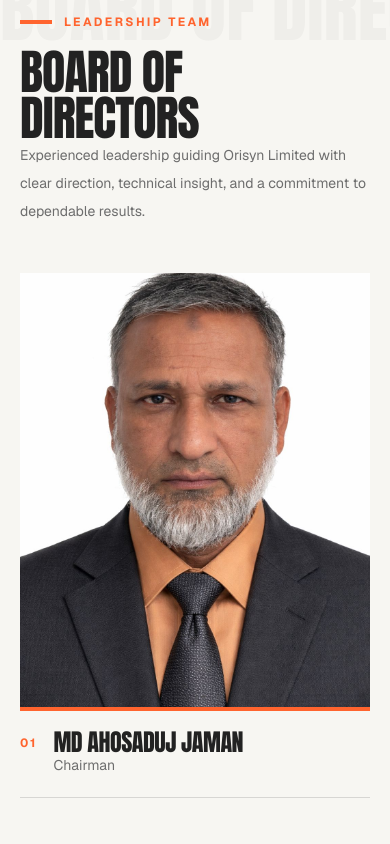
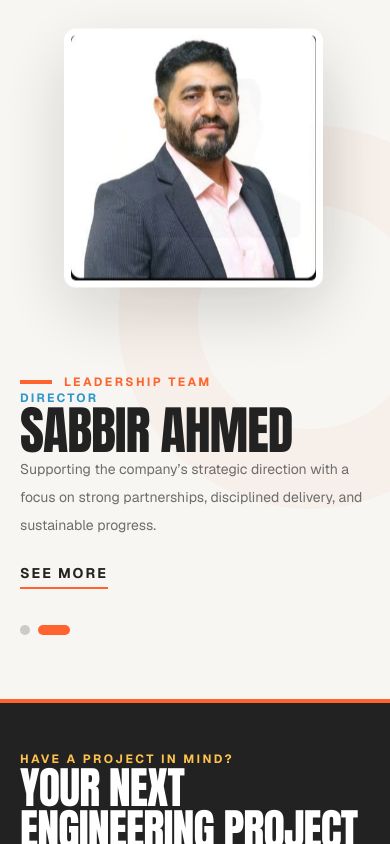
Before and after one commit to rubelrana123/orisyn_limited, a Next.js app: page / in a window 390 px wide. Shown: the part 7320-8164 px from the top of the page. Built offline with nearby package versions, Linux system fonts and the light colour scheme.

Commit message:
update director pannel

```diff
--- a/app/(landing)/page.tsx
+++ b/app/(landing)/page.tsx
@@ -17,7 +17,7 @@ export default function Home() {
       <ServicesShowcase />
       <MissionVisionValues />
       <BoardOfDirector/>
-      <ClientsPartners />
+      {/* <ClientsPartners /> */}
     </main>
   );
 }
--- /dev/null
+++ b/app/about/[person]/page.tsx
@@ -0,0 +1,86 @@
+import Image from "next/image";
+import Link from "next/link";
+import { notFound } from "next/navigation";
+
+const people = {
+  "md-mehedi-hasan": {
+    name: "Md Mehedi Hasan",
+    role: "Managing Director",
+    image: "/director/md-mehedi-hasan-white.png",
+    introduction:
+      "Leading Orisyn Limited with a practical vision for dependable engineering, responsible growth, and lasting value for every client.",
+    details:
+      "His leadership keeps the company focused on quality, accountability, and practical solutions that serve clients for the long term.",
+  },
+  "sabbir-ahmed": {
+    name: "Sabbir Ahmed",
+    role: "Director",
+    image: "/director/sabbirAhmed.jpeg",
+    introduction:
+      "Supporting the company’s strategic direction with a focus on strong partnerships, disciplined delivery, and sustainable progress.",
+    details:
+      "He contributes to business planning and delivery oversight, helping teams maintain clear priorities and dependable standards.",
+  },
+} as const;
+
+type PersonSlug = keyof typeof people;
+
+export function generateStaticParams() {
+  return Object.keys(people).map((person) => ({ person }));
+}
+
+export default async function PersonPage({
+  params,
+}: PageProps<"/about/[person]">) {
+  const { person } = await params;
+
+  if (!(person in people)) notFound();
+
+  const profile = people[person as PersonSlug];
+
+  return (
+    <main className="min-h-screen bg-background py-16 sm:py-20 lg:py-28">
+      <div className="container">
+        <Link
+          href="/#leadership"
+          className="text-xs font-bold uppercase tracking-[0.18em] text-primary transition-colors hover:text-charcoal sm:text-sm"
+        >
+          Back to leadership
+        </Link>
+
+        <article className="mt-10 grid items-center gap-10 lg:grid-cols-[0.8fr_1.2fr] lg:gap-20">
+          <div className="relative aspect-square overflow-hidden rounded-md bg-surface shadow-[0_24px_70px_rgba(34,34,34,0.12)]">
+            <Image
+              src={profile.image}
+              alt={`${profile.name}, ${profile.role}`}
+              fill
+              sizes="(max-width: 1023px) 100vw, 40vw"
+              className="object-cover"
+            />
+          </div>
+
+          <div>
+            <div className="flex items-center gap-3">
+              <span className="h-1 w-8 bg-primary" aria-hidden="true" />
+              <p className="text-xs font-bold uppercase tracking-[0.2em] text-primary sm:text-sm">
+                Leadership profile
+              </p>
+            </div>
+            <p className="mt-7 text-xs font-bold uppercase tracking-[0.18em] text-secondary">
+              {profile.role}
+            </p>
+            <h1 className="mt-3 text-[clamp(3.5rem,8vw,7rem)] uppercase text-charcoal">
+              {profile.name}
+            </h1>
+            <p className="mt-7 max-w-2xl text-base leading-8 text-muted">
+              {profile.introduction}
+            </p>
+            <p className="mt-4 max-w-2xl text-base leading-8 text-muted">
+              {profile.details}
+            </p>
+          </div>
+        </article>
+      </div>
+    </main>
+  );
+}
--- a/components/common/Navbar.tsx
+++ b/components/common/Navbar.tsx
@@ -7,8 +7,8 @@ import { useEffect, useState } from "react";
 const navItems = [
   { label: "Home", href: "/" },
   { label: "About us", href: "#about" },
-  { label: "Our services", href: "#services" },
-  { label: "Gallery", href: "#", submenu: true },
+  { label: "Business", href: "#business" },
+  { label: "Gallery", href: "#gallery", submenu: true },
   { label: "Contact us", href: "#contact" },
 ];
 
--- a/components/home/BoardOfDirector.tsx
+++ b/components/home/BoardOfDirector.tsx
@@ -1,116 +1,160 @@
+"use client";
+
 import Image from "next/image";
+import Link from "next/link";
+import { useEffect, useState } from "react";
 
 const directors = [
   {
     id: 1,
-    name: "Md Ahosaduj Jaman",
-    role: "Chairman",
-    image: "/director/Chairman_Md Ahosaduj Jaman.jpeg",
+    name: "Md Mehedi Hasan",
+    role: "Managing Director",
+    image: "/director/md-mehedi-hasan-white.png",
+    href: "/about/md-mehedi-hasan",
+    description:
+      "Leading Orisyn Limited with a practical vision for dependable engineering, responsible growth, and lasting value for every client.",
+    details:
+      "His leadership keeps the company focused on quality, accountability, and practical solutions that serve clients for the long term.",
   },
   {
     id: 2,
-    name: "Md Mehedi Hasan",
-    role: "Managing Director",
-    image: "/director/md-mehedi-hasan-white.png",
-  },
-  {
-    id: 3,
-    name: "M. Abul Hannan (Retd)",
-    role: "Director",
-    image: "/director/major-md-abul-hannan-white.png",
-  },
-  // {
-  //   id: 4,
-  //   name: "Jibon Roy",
-  //   role: "Director Clothing",
-  //   image: "/director/jibon-roy-white.png",
-  // },
-  {
-    id: 5,
     name: "Sabbir Ahmed",
     role: "Director",
-   image: "/director/md-mehedi-hasan-white.png",
+    image: "/director/sabbirAhmed.jpeg",
+    href: "/about/sabbir-ahmed",
+
+    description:
+      "Supporting the company’s strategic direction with a focus on strong partnerships, disciplined delivery, and sustainable progress.",
+    details:
+      "He contributes to business planning and delivery oversight, helping teams maintain clear priorities and dependable standards.",
   },
-  // {
-  //   id: 6,
-  //   name: "Gazi Abu Raihan",
-  //   role: "Director",
-  //   image: "/director/gazi-abu-raihan-white.png",
-  // },
-  // {
-  //   id: 7,
-  //   name: "Md Rakib Howlader",
-  //   role: "Director",
-  //   image: "/director/Director_Md Rakib Howlader.jpeg",
-  // },
 ] as const;
 
 export default function BoardOfDirector() {
+  const [activeIndex, setActiveIndex] = useState(0);
+  const activeDirector = directors[activeIndex];
+
+  const selectDirector = (index: number) => {
+    setActiveIndex(index);
+  };
+
+  useEffect(() => {
+    const reducedMotion = window.matchMedia(
+      "(prefers-reduced-motion: reduce)",
+    );
+
+    if (reducedMotion.matches) return;
+
+    const interval = window.setInterval(() => {
+      setActiveIndex((current) => (current + 1) % directors.length);
+    }, 6500);
+
+    return () => window.clearInterval(interval);
+  }, []);
+
   return (
     <section
       id="leadership"
       aria-labelledby="board-heading"
-      className="relative overflow-hidden bg-background py-20 sm:py-24 lg:py-32"
+      className="relative overflow-hidden bg-background py-16 sm:py-20 lg:py-28"
     >
       <div
         aria-hidden="true"
-        className="pointer-events-none absolute inset-x-0 top-10 overflow-hidden text-center font-display text-[clamp(4.5rem,14vw,12rem)] leading-none whitespace-nowrap uppercase text-charcoal/[0.035]"
-      >
-        Board of Directors
-      </div>
+        className="absolute -right-28 top-1/2 size-96 -translate-y-1/2 rounded-full border-[5rem] border-primary/[0.045] sm:size-[34rem]"
+      />
 
       <div className="container relative">
-        <header className="max-w-3xl">
-          <div className="mb-5 flex items-center gap-3">
+        <div className="grid items-center gap-14 lg:grid-cols-[0.88fr_1.12fr] lg:gap-10 xl:gap-20">
+          <div
+            className="order-2 lg:order-1"
+            aria-live="polite"
+            aria-atomic="true"
+          >
+            <div className="flex items-center gap-3">
               <span className="h-1 w-8 bg-primary" aria-hidden="true" />
               <p className="text-xs font-bold uppercase tracking-[0.2em] text-primary sm:text-sm">
                 Leadership team
               </p>
             </div>
+
+            <p className="mt-7 text-xs font-bold uppercase tracking-[0.18em] text-secondary">
+              {activeDirector.role}
+            </p>
             <h2
               id="board-heading"
-            className="text-[clamp(3rem,7vw,6.5rem)] uppercase text-charcoal"
+              className="mt-3 max-w-xl text-[clamp(3.25rem,7vw,6.5rem)] uppercase text-charcoal"
             >
-            Board of Directors
+              {activeDirector.name}
             </h2>
-          <p className="mt-6 max-w-2xl text-sm leading-7 text-muted sm:text-base sm:leading-8">
-            Experienced leadership guiding Orisyn Limited with clear direction,
-            technical insight, and a commitment to dependable results.
+            <p className="mt-6 max-w-xl text-sm leading-7 text-muted sm:text-base sm:leading-8">
+              {activeDirector.description}
             </p>
-        </header>
+            <Link
+              href={activeDirector.href}
+              className="mt-6 inline-block border-b-2 border-primary pb-1 text-sm font-bold uppercase tracking-[0.14em] text-charcoal transition-colors duration-200 hover:text-primary"
+            >
+              See more
+            </Link>
 
-        <div className="mt-12 grid gap-x-6 gap-y-12 sm:mt-16 sm:grid-cols-2 lg:mt-20 lg:grid-cols-4">
+            <div className="mt-9 flex items-center">
+              <div className="flex items-center gap-2" aria-label="Choose a director">
                 {directors.map((director, index) => (
-            <article key={director.id}>
-              <div className="relative aspect-[4/5] overflow-hidden bg-charcoal/5">
+                  <button
+                    type="button"
+                    key={director.id}
+                    onClick={() => selectDirector(index)}
+                    aria-label={`Show ${director.name}`}
+                    aria-current={activeIndex === index ? "true" : undefined}
+                    className={`h-2.5 cursor-pointer rounded-full transition-all duration-300 ${
+                      activeIndex === index
+                        ? "w-8 bg-primary"
+                        : "w-2.5 bg-charcoal/20 hover:bg-charcoal/40"
+                    }`}
+                  />
+                ))}
+              </div>
+            </div>
+          </div>
+
+          <div className="order-1 flex min-h-[20rem] items-center justify-center lg:order-2 lg:min-h-[34rem]">
+            <div className="relative h-[20rem] w-full max-w-[37rem] sm:h-[27rem] lg:h-[34rem]">
+              {directors.map((director, index) => {
+                const isActive = activeIndex === index;
+
+                return (
+                  <button
+                    type="button"
+                    key={director.id}
+                    onClick={() => selectDirector(index)}
+                    aria-label={`View ${director.name}, ${director.role}`}
+                    aria-pressed={isActive}
+                    className={`absolute top-1/2 cursor-pointer overflow-hidden rounded-md border-[0.45rem] bg-surface shadow-[0_24px_70px_rgba(34,34,34,0.16)] transition-[width,height,left,transform,opacity] duration-700 ease-out sm:border-[0.65rem] ${
+                      isActive
+                        ? "left-[6%] z-20 size-[17rem] -translate-y-1/2 border-surface opacity-100 sm:left-[4%] sm:size-[24rem] lg:size-[30rem]"
+                        : "left-[64%] z-10 size-[10rem] -translate-x-1/2 -translate-y-1/2 border-background opacity-65 hover:opacity-90 sm:left-[76%] sm:size-[15rem] lg:size-[18rem]"
+                    }`}
+                  >
+                    {director.image ? (
                       <Image
                         src={director.image}
-                  alt={`${director.name}, ${director.role}`}
+                        alt=""
                         fill
-                  sizes="(max-width: 639px) 100vw, (max-width: 1023px) 50vw, 25vw"
+                        sizes="(max-width: 639px) 272px, (max-width: 1023px) 384px, 480px"
                         className="object-cover"
                       />
-                <div
-                  aria-hidden="true"
-                  className="absolute inset-x-0 bottom-0 h-1 bg-primary"
-                />
-              </div>
-
-              <div className="flex gap-4 border-b border-charcoal/15 py-5">
-                <span className="pt-1 text-xs font-bold tracking-[0.16em] text-primary">
-                  {String(index + 1).padStart(2, "0")}
+                    ) : (
+                      <span className="absolute inset-0 grid place-items-center bg-charcoal text-[clamp(3rem,8vw,7rem)] font-display uppercase text-surface">
+                        SA
                       </span>
-                <div>
-                  <h3 className="text-2xl uppercase leading-none text-charcoal sm:text-3xl">
-                    {director.name}
-                  </h3>
-                  <p className="mt-3 text-sm leading-6 text-muted">
-                    {director.role}
-                  </p>
+                    )}
+                    <span className="sr-only">
+                      {director.name}, {director.role}
+                    </span>
+                  </button>
+                );
+              })}
             </div>
           </div>
-            </article>
-          ))}
         </div>
       </div>
     </section>
```
Also changed, not shown: public/director/sabbirAhmed.jpeg (added). Lines whose indentation alone changed are shown as unchanged.
